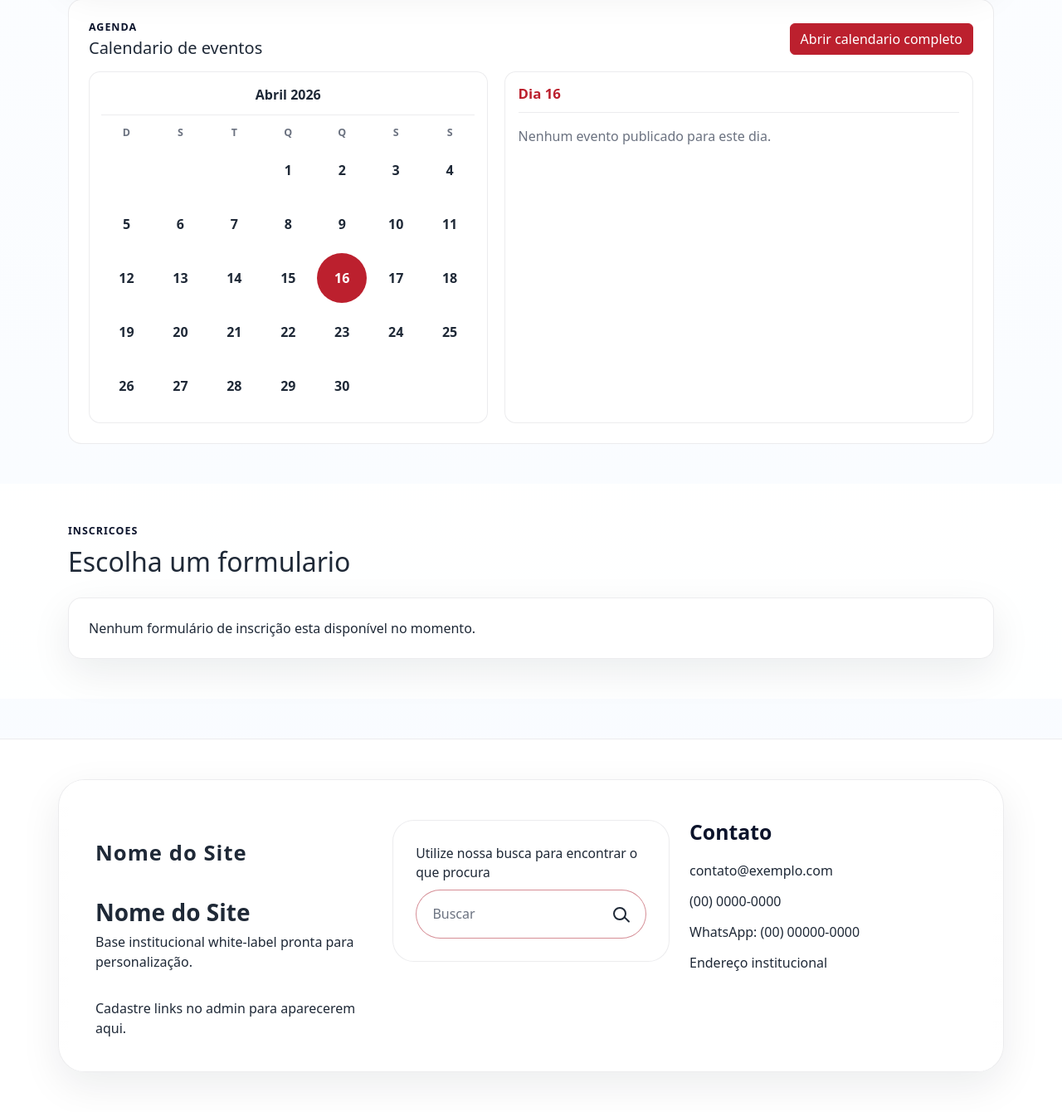
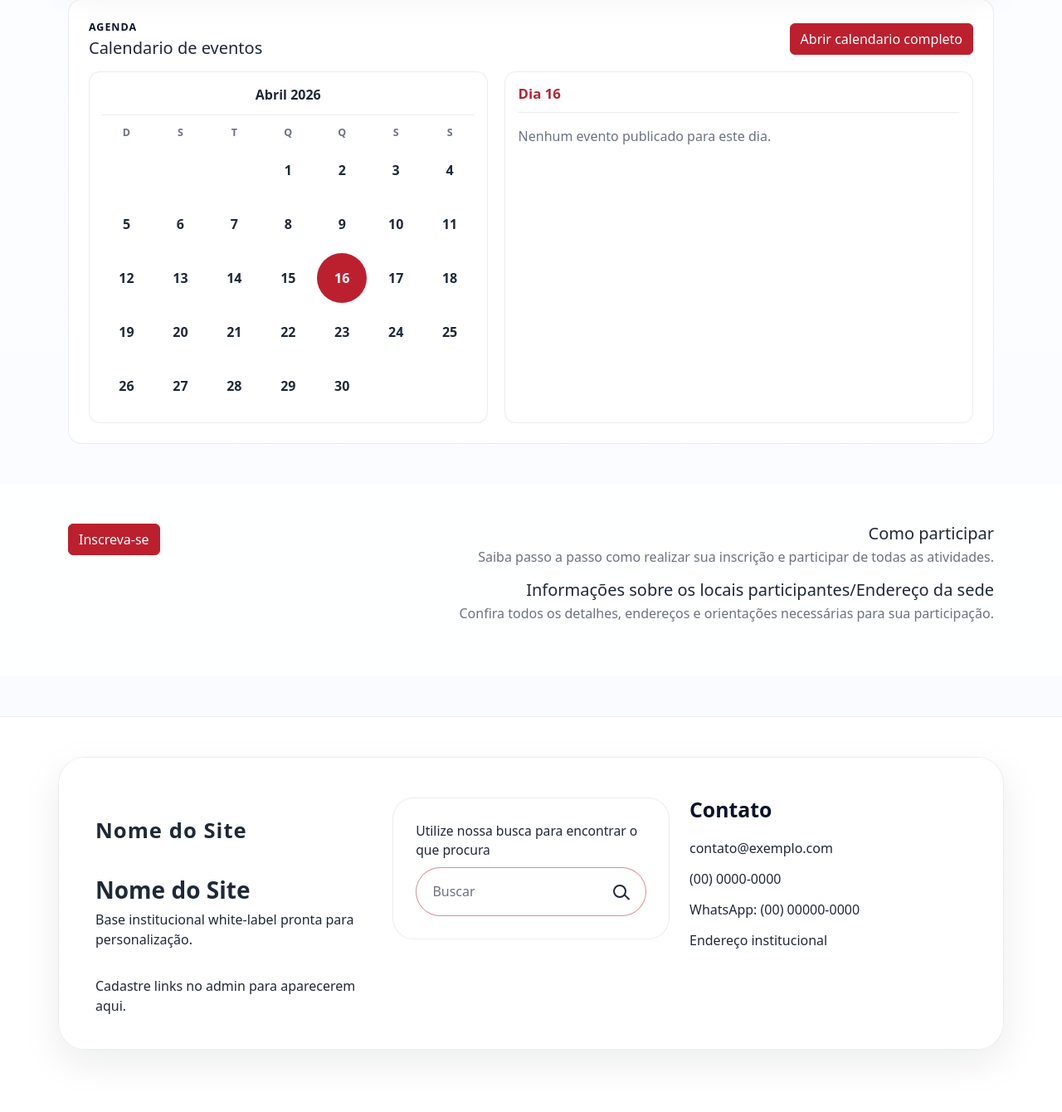
Before and after one commit to SCTMarica/PLATAFORMA-MARIC-, a Django app: page / in a window 1280 px wide. Shown: the part 1733-3073 px from the top of the page at 83% size. After the commit the page ends 3005 px from the top, so only its background shows below. Run offline with Django 5.2, Linux system fonts and the light colour scheme; data that the repository does not hold is empty; some libraries are stand-ins or nearby versions.

Commit message:
feat: novo inscreva-se

```diff
--- a/templates/core/home.html
+++ b/templates/core/home.html
@@ -256,10 +256,13 @@
 <!-- SEÇÃO DE INSCRIÇÕES -->
 <section class="py-5 bg-light-subtle">
   <div class="container">
-    <div class="d-flex justify-content-between align-items-end mb-4">
-      <div>
-        <p class="section-eyebrow mb-2">Inscricoes</p>
-        <h2 class="mb-0">Escolha um formulario</h2>
+        <div class="d-flex justify-content-between align-items-start mb-4">
+      <a href="{% url 'core:signup' %}" class="btn btn-primary">Inscreva-se</a>
+      <div class="text-end">
+        <h3 class="h5 mb-1">Como participar</h3>
+        <p class="text-muted mb-3">Saiba passo a passo como realizar sua inscrição e participar de todas as atividades.</p>
+        <h3 class="h5 mb-1">Informações sobre os locais participantes/Endereço da sede</h3>
+        <p class="text-muted">Confira todos os detalhes, endereços e orientações necessárias para sua participação.</p>
       </div>
     </div>
     <div class="row g-4">
@@ -272,10 +275,6 @@
             {% endif %}
             <a class="btn btn-primary" href="{{ form_item.get_absolute_url }}">Abrir formulario</a>
           </article>
-        </div>
-      {% empty %}
-        <div class="col-12">
-          <div class="empty-state p-4 rounded-4">Nenhum formulário de inscrição esta disponível no momento.</div>
         </div>
       {% endfor %}
     </div>
```
